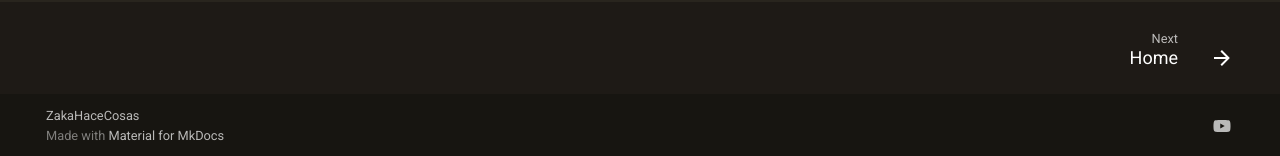
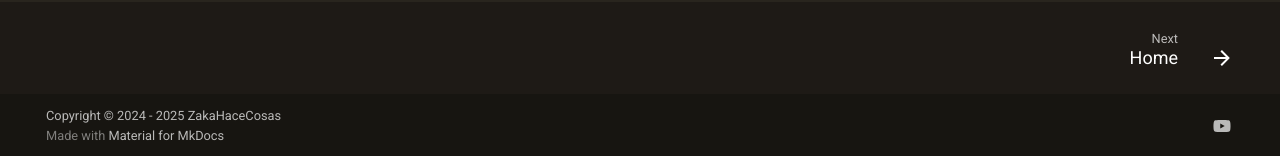
Before and after one commit to ZakaHaceCosas/FuckingNode, an MkDocs documentation site: the page built from docs/index.md, in a window 1280 px wide and 900 px high, scrolled down 810 px. Shown: the part 741-897 px from the top of the window. Built offline with MkDocs 1.6.1 and Material for MkDocs 9.7.7, drawn with Linux system fonts in a browser that asks for light colours; comment, search, counter and statistics services are not loaded.

Commit message:
im stupid

```diff
--- a/mkdocs.yml
+++ b/mkdocs.yml
@@ -2,7 +2,7 @@ site_name: F*ckingNode
 site_description: The fucking chaos of maintaining NodeJS projects ends here.
 site_url: https://zakahacecosas.github.io/FuckingNode/
 site_author: ZakaHaceCosas
-copyright: ZakaHaceCosas
+copyright: Copyright &copy; 2024 - 2025 ZakaHaceCosas
 
 repo_name: ZakaHaceCosas/FuckingNode
 repo_url: https://github.com/ZakaHaceCosas/FuckingNode/
@@ -58,7 +58,6 @@ extra_css:
     - overrides/extra.css
 
 extra:
-  copyright: Copyright &copy; 2024 - 2025 ZakaHaceCosas
   social:
     - icon: fontawesome/brands/youtube
       link: https://youtube.com/watch?v=_lppvGYUXNk
```
